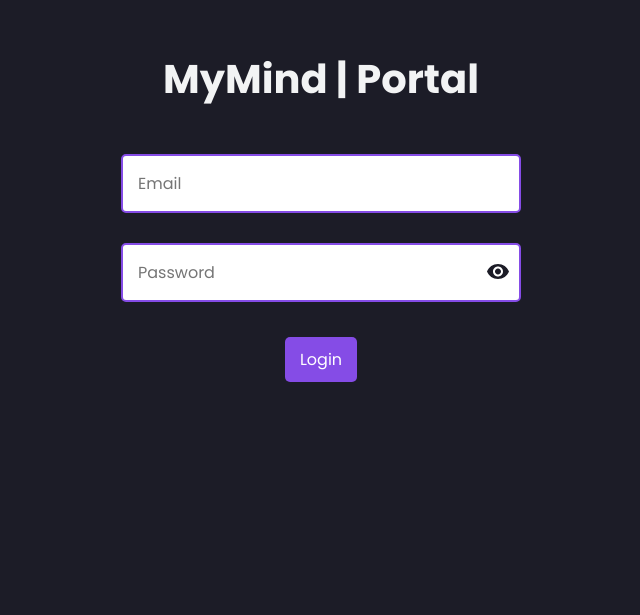
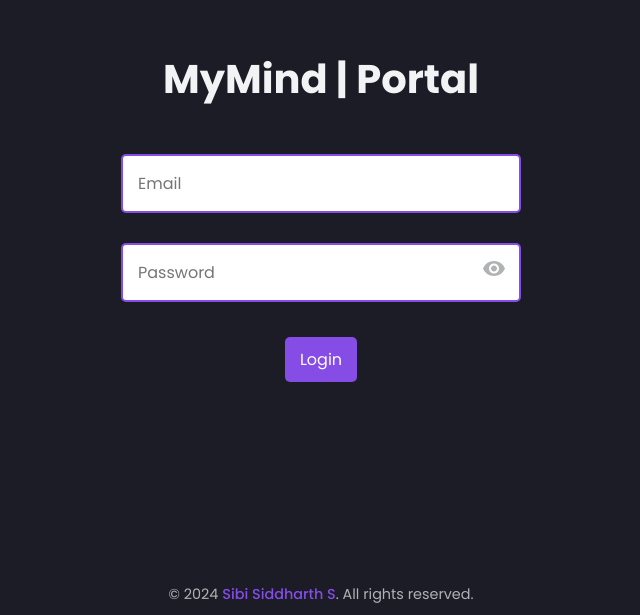
Before and after one commit to sibisiddharth8/MyMind-Portal, a React (Create React App) app: page /#/ in a window 1280 px wide. Shown: the part 185-800 px from the top of the page, without its empty margins (319-959 px from the left). Built offline with nearby package versions, Linux system fonts and the light colour scheme; no server answers.

Commit message:
login page copyrights added

```diff
--- a/src/pages/Login.jsx
+++ b/src/pages/Login.jsx
@@ -22,7 +22,7 @@ function Login() {
             await signInWithEmailAndPassword(auth, email, password);
             navigate('/Home');
         } catch (error) {
-            setErrorMessage('Incorrect Username / Password. Try Again !');
+            setErrorMessage('Incorrect Username / Password. Try Again!');
             console.error('Error logging in:', error.message);
         } finally {
             setIsSigningIn(false);
@@ -35,6 +35,7 @@ function Login() {
 
     return (
         <Container>
+            <ContentWrapper>
                 <Title>MyMind | Portal</Title>
                 <Input
                     type="email"
@@ -57,6 +58,11 @@ function Login() {
                 <Button onClick={handleLogin} disabled={isSigningIn}>
                     {isSigningIn ? <Loader /> : 'Login'}
                 </Button>
+            </ContentWrapper>
+            <Copyright>
+              &copy; {new Date().getFullYear()} <StyledSpan>Sibi Siddharth S</StyledSpan>. All rights reserved.
+            </Copyright>
+
         </Container>
     );
 }
@@ -82,10 +88,10 @@ const Container = styled.div`
   flex-direction: column;
   justify-content: center;
   align-items: center;
+  height: 100dvh;
   background-color: ${(props) => props.theme.bg};
   padding: 20px;
-  box-shadow: 0 4px 10px rgba(0, 0, 0, 0.1);
-  height: 100dvh;
+  position: relative;
 
   @media (max-width: 768px) {
     padding: 15px;
@@ -94,6 +100,15 @@ const Container = styled.div`
   @media (max-width: 575px) {
     padding: 10px;
   }
+`;
+
+const ContentWrapper = styled.div`
+  display: flex;
+  flex-direction: column;
+  justify-content: center;
+  align-items: center;
+  width: 100%;
+  max-width: 400px;
 `;
 
 const Title = styled.h1`
@@ -118,12 +133,11 @@ const InputContainer = styled.div`
 `;
 
 const Input = styled.input`
-  max-width: 400px;
+  width: 100%;
   padding: 15px;
   margin: 15px 0;
   border: 2px solid ${(props) => props.theme.primary};
   border-radius: 5px;
-  width: 100%;
   font-size: 1rem;
   transition: border-color 0.3s ease;
 
@@ -145,12 +159,11 @@ const Input = styled.input`
 
 const ToggleIcon = styled.div`
   position: absolute;
-  width: 20px;
-  top: 53.5%;
+  top: 50%;
   right: 15px;
   transform: translateY(-50%);
   cursor: pointer;
-  color: ${({ theme }) => theme.bg};
+  color: ${({ theme }) => theme.text_secondary};
 `;
 
 const Button = styled.button`
@@ -194,3 +207,27 @@ const ErrorMessage = styled.p`
     font-size: 0.8rem;
   }
 `;
+
+const Copyright = styled.p`
+  font-size: 0.9rem;
+  text-align: center;
+  color: ${(props) => props.theme.text_secondary};
+  position: absolute;
+  bottom: 10px;
+  left: 0;
+  right: 0;
+
+  @media (max-width: 575px) {
+    font-size: 0.8rem;
+  }
+`;
+
+const StyledSpan = styled.span`
+  color: ${(props) => props.theme.primary};
+  font-weight: 500;
+
+  &:hover{
+    cursor: pointer;
+    opacity: 0.9;
+  }
+`
```
Lines whose indentation alone changed are shown as unchanged.
